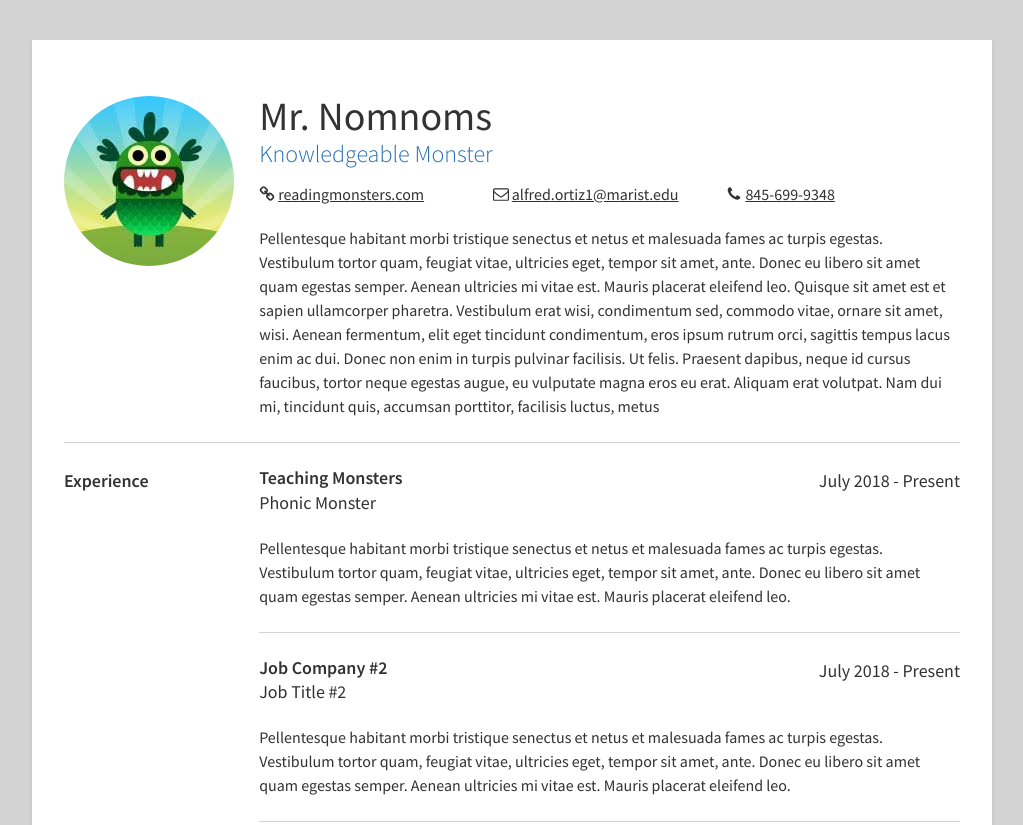
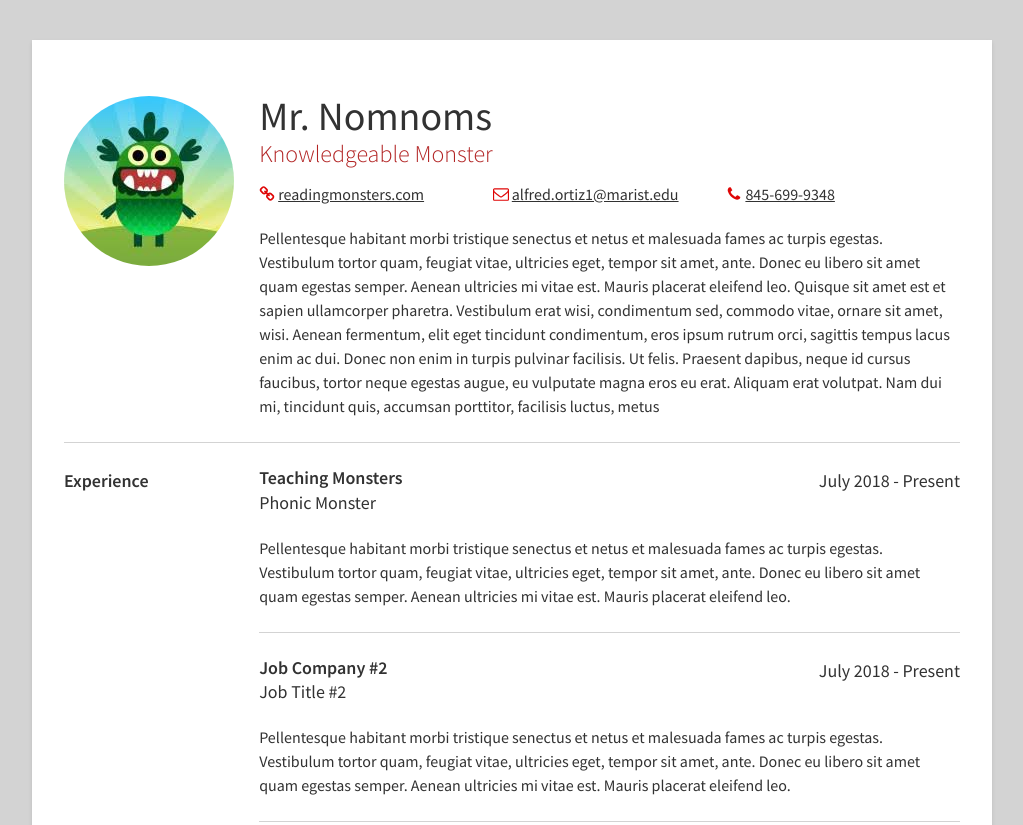
Before and after one commit to AlfyCodes/cmpt-221-labs, a plain HTML site: page lab2/Resume Project/templates/resume.html in a window 1280 px wide. Shown: the top 825 px of the page, without its empty margins (128-1151 px from the left). Drawn offline with nearby package versions, Linux system fonts and the light colour scheme.

Commit message:
Change color for Icon and title to red

```diff
--- a/lab2/Resume Project/static/css/res_style.css
+++ b/lab2/Resume Project/static/css/res_style.css
@@ -47,7 +47,7 @@
 */
 
 .icon {
-    fill: currentColor;
+    fill: rgb(223, 6, 6);
     display: inline-block;
     font-size: inherit;
     height: 1em;
@@ -132,7 +132,7 @@
 .my_title {
     font-size: 24px;
     font-weight: 300;
-    color: #236Fb2;
+    color: rgb(178, 35, 35);
 }
 
 .links {
```
